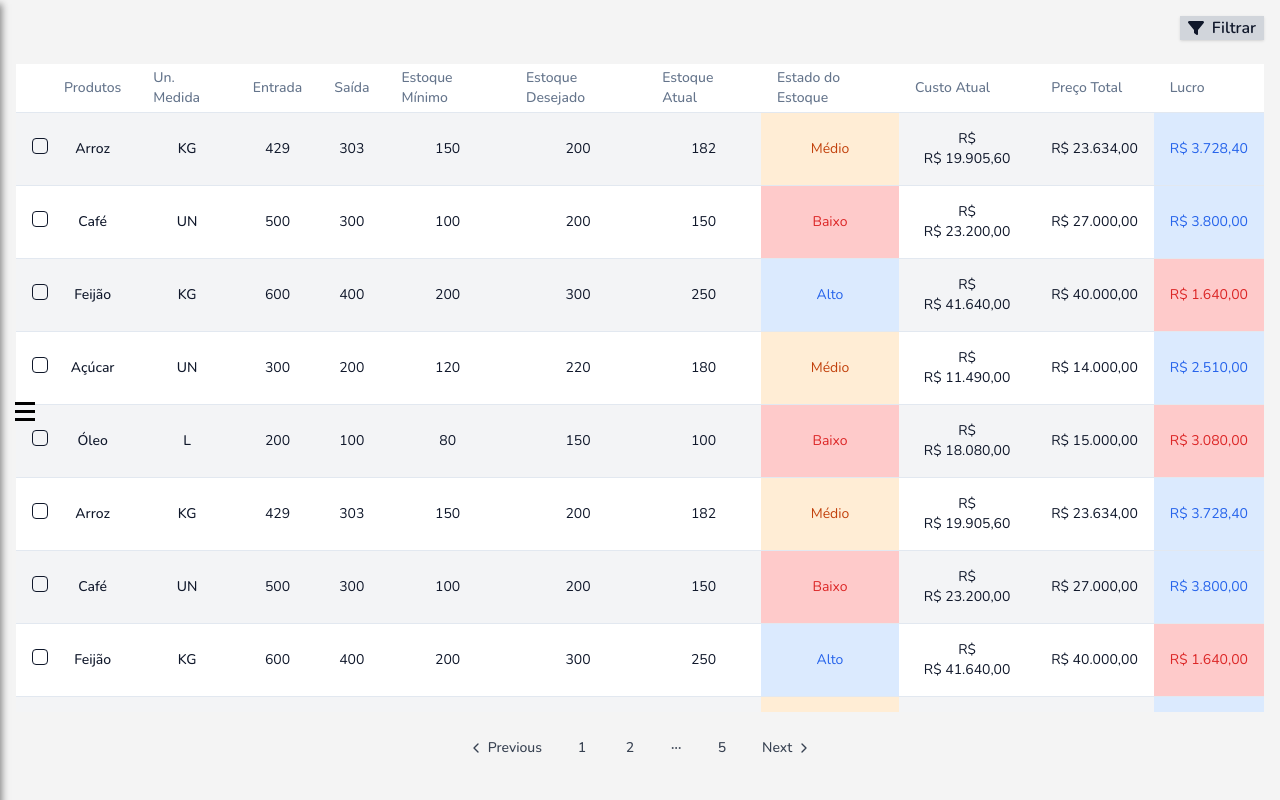
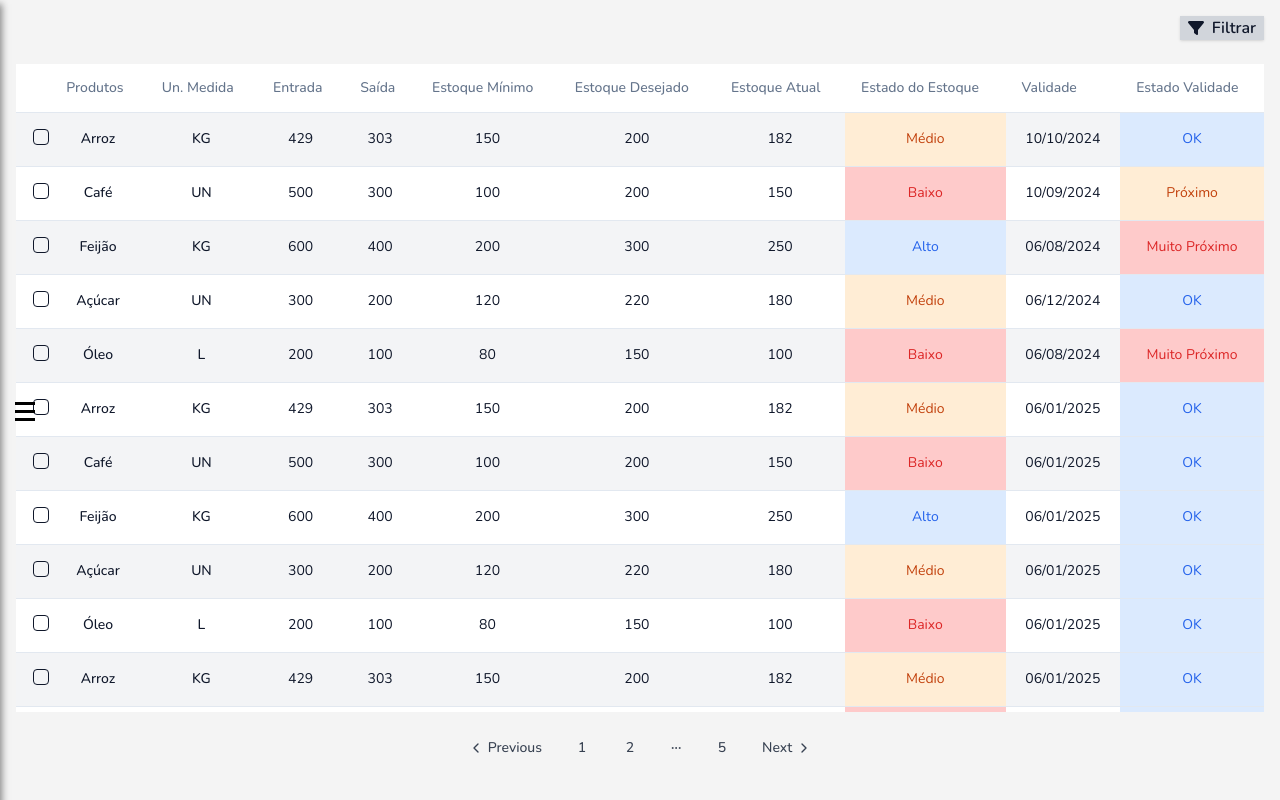
Before and after one commit to jhamiltonjunior/erp-nextjs, a Next.js app: page /sistema/estoque/controle-de-validade in a window 1280 px wide. Built offline with nearby package versions, Linux system fonts and the light colour scheme.

Commit message:
Feat: view of validity in stock added

```diff
--- a/src/app/sistema/estoque/controle-de-validade/page.js
+++ b/src/app/sistema/estoque/controle-de-validade/page.js
@@ -60,11 +60,9 @@ export default function TrainingPage() {
       estoqueAtual: 182,
       estadoEstoque: "Médio",
       status: mediumStatusClass,
-      custoUnitario: '46.40', // custo unitário em R$
-      custoTotal: (46.40 * 429).toFixed(2), // custo total = custo unitário * quantidade de entradas
-      precoUnitario: '78.00', // preço unitário em R$
-      precoTotal: (78.00 * 303).toFixed(2), // preço total = preço unitário * quantidade de saídas
-      lucro: (78.00 * 303 - 46.40 * 429).toFixed(2), // lucro = preço total - custo total
+      validade: "10/10/2024",
+      estadoValidade: "OK",
+      statusDataValidade: highStatusClass,
       unidade: "KG",
       statusLucro: function() {
         return this.lucro > 0 ? highStatusClass : lowStatusClass
@@ -80,11 +78,9 @@ export default function TrainingPage() {
       estoqueAtual: 150,
       estadoEstoque: "Baixo",
       status: lowStatusClass,
-      custoUnitario: '46.40',
-      custoTotal: (46.40 * 500).toFixed(2),
-      precoUnitario: '90.00',
-      precoTotal: (90.00 * 300).toFixed(2),
-      lucro: (90.00 * 300 - 46.40 * 500).toFixed(2),
+      validade: "10/09/2024",
+      estadoValidade: "Próximo",
+      statusDataValidade: mediumStatusClass,
       unidade: "UN",
       statusLucro: function() {
         return this.lucro > 0 ? highStatusClass : lowStatusClass
@@ -100,11 +96,9 @@ export default function TrainingPage() {
       estoqueAtual: 250,
       estadoEstoque: "Alto",
       status: highStatusClass,
-      custoUnitario: '69.40',
-      custoTotal: (69.40 * 600).toFixed(2),
-      precoUnitario: '100.00',
-      precoTotal: (100.00 * 400).toFixed(2),
-      lucro: (100.00 * 400 - 69.40 * 600).toFixed(2),
+      validade: "06/08/2024",
+      estadoValidade: "Muito Próximo",
+      statusDataValidade: lowStatusClass,
       unidade: "KG",
       statusLucro: function() {
         return this.lucro > 0 ? highStatusClass : lowStatusClass
@@ -120,11 +114,9 @@ export default function TrainingPage() {
       estoqueAtual: 180,
       estadoEstoque: "Médio",
       status: mediumStatusClass,
-      custoUnitario: '38.30',
-      custoTotal: (38.30 * 300).toFixed(2),
-      precoUnitario: '70.00',
-      precoTotal: (70.00 * 200).toFixed(2),
-      lucro: (70.00 * 200 - 38.30 * 300).toFixed(2),
+      validade: "06/12/2024",
+      estadoValidade: "OK",
+      statusDataValidade: highStatusClass,
       unidade: "UN",
       statusLucro: function() {
         return this.lucro > 0 ? highStatusClass : lowStatusClass
@@ -141,10 +133,9 @@ export default function TrainingPage() {
       estadoEstoque: "Baixo",
       status: lowStatusClass,
       custoUnitario: '90.40',
-      custoTotal: (90.40 * 200).toFixed(2),
-      precoUnitario: '150.00',
-      precoTotal: (150.00 * 100).toFixed(2),
-      lucro: (150.00 * 100 - 90.40 * 200).toFixed(2),
+      validade: "06/08/2024",
+      estadoValidade: "Muito Próximo",
+      statusDataValidade: lowStatusClass,
       unidade: "L",
       statusLucro: function() {
         return this.lucro > 0 ? highStatusClass : lowStatusClass
@@ -160,11 +151,9 @@ export default function TrainingPage() {
       estoqueAtual: 182,
       estadoEstoque: "Médio",
       status: mediumStatusClass,
-      custoUnitario: '46.40', // custo unitário em R$
-      custoTotal: (46.40 * 429).toFixed(2), // custo total = custo unitário * quantidade de entradas
-      precoUnitario: '78.00', // preço unitário em R$
-      precoTotal: (78.00 * 303).toFixed(2), // preço total = preço unitário * quantidade de saídas
-      lucro: (78.00 * 303 - 46.40 * 429).toFixed(2), // lucro = preço total - custo total
+      validade: "06/01/2025",
+      estadoValidade: "OK",
+      statusDataValidade: highStatusClass,
       unidade: "KG",
       statusLucro: function() {
         return this.lucro > 0 ? highStatusClass : lowStatusClass
@@ -180,11 +169,9 @@ export default function TrainingPage() {
       estoqueAtual: 150,
       estadoEstoque: "Baixo",
       status: lowStatusClass,
-      custoUnitario: '46.40',
-      custoTotal: (46.40 * 500).toFixed(2),
-      precoUnitario: '90.00',
-      precoTotal: (90.00 * 300).toFixed(2),
-      lucro: (90.00 * 300 - 46.40 * 500).toFixed(2),
+      validade: "06/01/2025",
+      estadoValidade: "OK",
+      statusDataValidade: highStatusClass,
       unidade: "UN",
       statusLucro: function() {
         return this.lucro > 0 ? highStatusClass : lowStatusClass
@@ -200,11 +187,9 @@ export default function TrainingPage() {
       estoqueAtual: 250,
       estadoEstoque: "Alto",
       status: highStatusClass,
-      custoUnitario: '69.40',
-      custoTotal: (69.40 * 600).toFixed(2),
-      precoUnitario: '100.00',
-      precoTotal: (100.00 * 400).toFixed(2),
-      lucro: (100.00 * 400 - 69.40 * 600).toFixed(2),
+      validade: "06/01/2025",
+      estadoValidade: "OK",
+      statusDataValidade: highStatusClass,
       unidade: "KG",
       statusLucro: function() {
         return this.lucro > 0 ? highStatusClass : lowStatusClass
@@ -220,11 +205,9 @@ export default function TrainingPage() {
       estoqueAtual: 180,
       estadoEstoque: "Médio",
       status: mediumStatusClass,
-      custoUnitario: '38.30',
-      custoTotal: (38.30 * 300).toFixed(2),
-      precoUnitario: '70.00',
-      precoTotal: (70.00 * 200).toFixed(2),
-      lucro: (70.00 * 200 - 38.30 * 300).toFixed(2),
+      validade: "06/01/2025",
+      estadoValidade: "OK",
+      statusDataValidade: highStatusClass,
       unidade: "UN",
       statusLucro: function() {
         return this.lucro > 0 ? highStatusClass : lowStatusClass
@@ -240,11 +223,9 @@ export default function TrainingPage() {
       estoqueAtual: 100,
       estadoEstoque: "Baixo",
       status: lowStatusClass,
-      custoUnitario: '90.40',
-      custoTotal: (90.40 * 200).toFixed(2),
-      precoUnitario: '150.00',
-      precoTotal: (150.00 * 100).toFixed(2),
-      lucro: (150.00 * 100 - 90.40 * 200).toFixed(2),
+      validade: "06/01/2025",
+      estadoValidade: "OK",
+      statusDataValidade: highStatusClass,
       unidade: "L",
       statusLucro: function() {
         return this.lucro > 0 ? highStatusClass : lowStatusClass
@@ -260,11 +241,9 @@ export default function TrainingPage() {
       estoqueAtual: 182,
       estadoEstoque: "Médio",
       status: mediumStatusClass,
-      custoUnitario: '46.40', // custo unitário em R$
-      custoTotal: (46.40 * 429).toFixed(2), // custo total = custo unitário * quantidade de entradas
-      precoUnitario: '78.00', // preço unitário em R$
-      precoTotal: (78.00 * 303).toFixed(2), // preço total = preço unitário * quantidade de saídas
-      lucro: (78.00 * 303 - 46.40 * 429).toFixed(2), // lucro = preço total - custo total
+      validade: "06/01/2025",
+      estadoValidade: "OK",
+      statusDataValidade: highStatusClass,
       unidade: "KG",
       statusLucro: function() {
         return this.lucro > 0 ? highStatusClass : lowStatusClass
@@ -280,11 +259,9 @@ export default function TrainingPage() {
       estoqueAtual: 150,
       estadoEstoque: "Baixo",
       status: lowStatusClass,
-      custoUnitario: '46.40',
-      custoTotal: (46.40 * 500).toFixed(2),
-      precoUnitario: '90.00',
-      precoTotal: (90.00 * 300).toFixed(2),
-      lucro: (90.00 * 300 - 46.40 * 500).toFixed(2),
+      validade: "06/01/2025",
+      estadoValidade: "OK",
+      statusDataValidade: highStatusClass,
       unidade: "UN",
       statusLucro: function() {
         return this.lucro > 0 ? highStatusClass : lowStatusClass
@@ -300,11 +277,9 @@ export default function TrainingPage() {
       estoqueAtual: 250,
       estadoEstoque: "Alto",
       status: highStatusClass,
-      custoUnitario: '69.40',
-      custoTotal: (69.40 * 600).toFixed(2),
-      precoUnitario: '100.00',
-      precoTotal: (100.00 * 400).toFixed(2),
-      lucro: (100.00 * 400 - 69.40 * 600).toFixed(2),
+      validade: "06/01/2025",
+      estadoValidade: "OK",
+      statusDataValidade: highStatusClass,
       unidade: "KG",
       statusLucro: function() {
         return this.lucro > 0 ? highStatusClass : lowStatusClass
@@ -320,11 +295,9 @@ export default function TrainingPage() {
       estoqueAtual: 180,
       estadoEstoque: "Médio",
       status: mediumStatusClass,
-      custoUnitario: '38.30',
-      custoTotal: (38.30 * 300).toFixed(2),
-      precoUnitario: '70.00',
-      precoTotal: (70.00 * 200).toFixed(2),
-      lucro: (70.00 * 200 - 38.30 * 300).toFixed(2),
+      validade: "06/01/2025",
+      estadoValidade: "OK",
+      statusDataValidade: highStatusClass,
       unidade: "UN",
       statusLucro: function() {
         return this.lucro > 0 ? highStatusClass : lowStatusClass
@@ -340,11 +313,9 @@ export default function TrainingPage() {
       estoqueAtual: 100,
       estadoEstoque: "Baixo",
       status: lowStatusClass,
-      custoUnitario: '90.40',
-      custoTotal: (90.40 * 200).toFixed(2),
-      precoUnitario: '150.00',
-      precoTotal: (150.00 * 100).toFixed(2),
-      lucro: (150.00 * 100 - 90.40 * 200).toFixed(2),
+      validade: "06/01/2025",
+      estadoValidade: "OK",
+      statusDataValidade: highStatusClass,
       unidade: "L",
       statusLucro: function() {
         return this.lucro > 0 ? highStatusClass : lowStatusClass
@@ -360,11 +331,9 @@ export default function TrainingPage() {
       estoqueAtual: 182,
       estadoEstoque: "Médio",
       status: mediumStatusClass,
-      custoUnitario: '46.40', // custo unitário em R$
-      custoTotal: (46.40 * 429).toFixed(2), // custo total = custo unitário * quantidade de entradas
-      precoUnitario: '78.00', // preço unitário em R$
-      precoTotal: (78.00 * 303).toFixed(2), // preço total = preço unitário * quantidade de saídas
-      lucro: (78.00 * 303 - 46.40 * 429).toFixed(2), // lucro = preço total - custo total
+      validade: "06/01/2025",
+      estadoValidade: "OK",
+      statusDataValidade: highStatusClass,
       unidade: "KG",
       statusLucro: function() {
         return this.lucro > 0 ? highStatusClass : lowStatusClass
@@ -380,11 +349,9 @@ export default function TrainingPage() {
       estoqueAtual: 150,
       estadoEstoque: "Baixo",
       status: lowStatusClass,
-      custoUnitario: '46.40',
-      custoTotal: (46.40 * 500).toFixed(2),
-      precoUnitario: '90.00',
-      precoTotal: (90.00 * 300).toFixed(2),
-      lucro: (90.00 * 300 - 46.40 * 500).toFixed(2),
+      validade: "06/01/2025",
+      estadoValidade: "OK",
+      statusDataValidade: highStatusClass,
       unidade: "UN",
       statusLucro: function() {
         return this.lucro > 0 ? highStatusClass : lowStatusClass
@@ -400,11 +367,9 @@ export default function TrainingPage() {
       estoqueAtual: 250,
       estadoEstoque: "Alto",
       status: highStatusClass,
-      custoUnitario: '69.40',
-      custoTotal: (69.40 * 600).toFixed(2),
-      precoUnitario: '100.00',
-      precoTotal: (100.00 * 400).toFixed(2),
-      lucro: (100.00 * 400 - 69.40 * 600).toFixed(2),
+      validade: "06/01/2025",
+      estadoValidade: "OK",
+      statusDataValidade: highStatusClass,
       unidade: "KG",
       statusLucro: function() {
         return this.lucro > 0 ? highStatusClass : lowStatusClass
@@ -420,11 +385,9 @@ export default function TrainingPage() {
       estoqueAtual: 180,
       estadoEstoque: "Médio",
       status: mediumStatusClass,
-      custoUnitario: '38.30',
-      custoTotal: (38.30 * 300).toFixed(2),
-      precoUnitario: '70.00',
-      precoTotal: (70.00 * 200).toFixed(2),
-      lucro: (70.00 * 200 - 38.30 * 300).toFixed(2),
+      validade: "06/01/2025",
+      estadoValidade: "OK",
+      statusDataValidade: highStatusClass,
       unidade: "UN",
       statusLucro: function() {
         return this.lucro > 0 ? highStatusClass : lowStatusClass
@@ -440,11 +403,9 @@ export default function TrainingPage() {
       estoqueAtual: 100,
       estadoEstoque: "Baixo",
       status: lowStatusClass,
-      custoUnitario: '90.40',
-      custoTotal: (90.40 * 200).toFixed(2),
-      precoUnitario: '150.00',
-      precoTotal: (150.00 * 100).toFixed(2),
-      lucro: (150.00 * 100 - 90.40 * 200).toFixed(2),
+      validade: "06/01/2025",
+      estadoValidade: "OK",
+      statusDataValidade: highStatusClass,
       unidade: "L",
       statusLucro: function() {
         return this.lucro > 0 ? highStatusClass : lowStatusClass
@@ -460,11 +421,9 @@ export default function TrainingPage() {
       estoqueAtual: 182,
       estadoEstoque: "Médio",
       status: mediumStatusClass,
-      custoUnitario: '46.40', // custo unitário em R$
-      custoTotal: (46.40 * 429).toFixed(2), // custo total = custo unitário * quantidade de entradas
-      precoUnitario: '78.00', // preço unitário em R$
-      precoTotal: (78.00 * 303).toFixed(2), // preço total = preço unitário * quantidade de saídas
-      lucro: (78.00 * 303 - 46.40 * 429).toFixed(2), // lucro = preço total - custo total
+      validade: "06/01/2025",
+      estadoValidade: "OK",
+      statusDataValidade: highStatusClass,
       unidade: "KG",
       statusLucro: function() {
         return this.lucro > 0 ? highStatusClass : lowStatusClass
@@ -480,11 +439,9 @@ export default function TrainingPage() {
       estoqueAtual: 150,
       estadoEstoque: "Baixo",
       status: lowStatusClass,
-      custoUnitario: '46.40',
-      custoTotal: (46.40 * 500).toFixed(2),
-      precoUnitario: '90.00',
-      precoTotal: (90.00 * 300).toFixed(2),
-      lucro: (90.00 * 300 - 46.40 * 500).toFixed(2),
+      validade: "06/01/2025",
+      estadoValidade: "OK",
+      statusDataValidade: highStatusClass,
       unidade: "UN",
       statusLucro: function() {
         return this.lucro > 0 ? highStatusClass : lowStatusClass
@@ -500,11 +457,9 @@ export default function TrainingPage() {
       estoqueAtual: 250,
       estadoEstoque: "Alto",
       status: highStatusClass,
-      custoUnitario: '69.40',
-      custoTotal: (69.40 * 600).toFixed(2),
-      precoUnitario: '100.00',
-      precoTotal: (100.00 * 400).toFixed(2),
-      lucro: (100.00 * 400 - 69.40 * 600).toFixed(2),
+      validade: "06/01/2025",
+      estadoValidade: "OK",
+      statusDataValidade: highStatusClass,
       unidade: "KG",
       statusLucro: function() {
         return this.lucro > 0 ? highStatusClass : lowStatusClass
@@ -520,11 +475,9 @@ export default function TrainingPage() {
       estoqueAtual: 180,
       estadoEstoque: "Médio",
       status: mediumStatusClass,
-      custoUnitario: '38.30',
-      custoTotal: (38.30 * 300).toFixed(2),
-      precoUnitario: '70.00',
-      precoTotal: (70.00 * 200).toFixed(2),
-      lucro: (70.00 * 200 - 38.30 * 300).toFixed(2),
+      validade: "06/01/2025",
+      estadoValidade: "OK",
+      statusDataValidade: highStatusClass,
       unidade: "UN",
       statusLucro: function() {
         return this.lucro > 0 ? highStatusClass : lowStatusClass
@@ -540,11 +493,9 @@ export default function TrainingPage() {
       estoqueAtual: 100,
       estadoEstoque: "Baixo",
       status: lowStatusClass,
-      custoUnitario: '90.40',
-      custoTotal: (90.40 * 200).toFixed(2),
-      precoUnitario: '150.00',
-      precoTotal: (150.00 * 100).toFixed(2),
-      lucro: (150.00 * 100 - 90.40 * 200).toFixed(2),
+      validade: "06/01/2025",
+      estadoValidade: "OK",
+      statusDataValidade: highStatusClass,
       unidade: "L",
       statusLucro: function() {
         return this.lucro > 0 ? highStatusClass : lowStatusClass
@@ -597,9 +548,8 @@ export default function TrainingPage() {
                 <TableHead>Estoque Desejado</TableHead>
                 <TableHead>Estoque Atual</TableHead>
                 <TableHead>Estado do Estoque</TableHead>
-                <TableHead>Custo Atual</TableHead>
-                <TableHead>Preço Total</TableHead>
-                <TableHead>Lucro</TableHead>
+                <TableHead>Validade</TableHead>
+                <TableHead>Estado Validade</TableHead>
               </TableRow>
             </TableHeader>
             <TableBody>
@@ -618,17 +568,12 @@ export default function TrainingPage() {
                     <TableCell>{item.estoqueAtual}</TableCell> {/* Estoque Atual */}
                     <TableCell className={item.status}>{item.estadoEstoque}</TableCell> {/* Estado do Estoque */}
                     <TableCell>
-                      <HoverCardShadcn className={`flex gap-2 items-center w-full h-full`} hoverContent={`Custo Unitario ${moneyMask(item.custoUnitario)}`}>
-                        R$ {moneyMask(item.custoTotal)}
-                      </HoverCardShadcn>
+                        {item.validade}
                     </TableCell>
-                    <TableCell>
-                      {/**/}
-                      <HoverCardShadcn className={`flex gap-2 items-center`} hoverContent={`Preco Unitario ${moneyMask(item.precoUnitario)}`}>
-                        {moneyMask(item.precoTotal)}
-                      </HoverCardShadcn>
+                    <TableCell className={item.statusDataValidade}>
+                        {item.estadoValidade}
                     </TableCell>
-                    <TableCell className={item.statusLucro()}>{moneyMask(item.lucro)}</TableCell> {/* Lucro */}
+                    {/*<TableCell className={item.statusLucro()}>{item.statusDataValidade}</TableCell> /!* Lucro *!/*/}
                   </TableRow>
                 ))
               }
```
